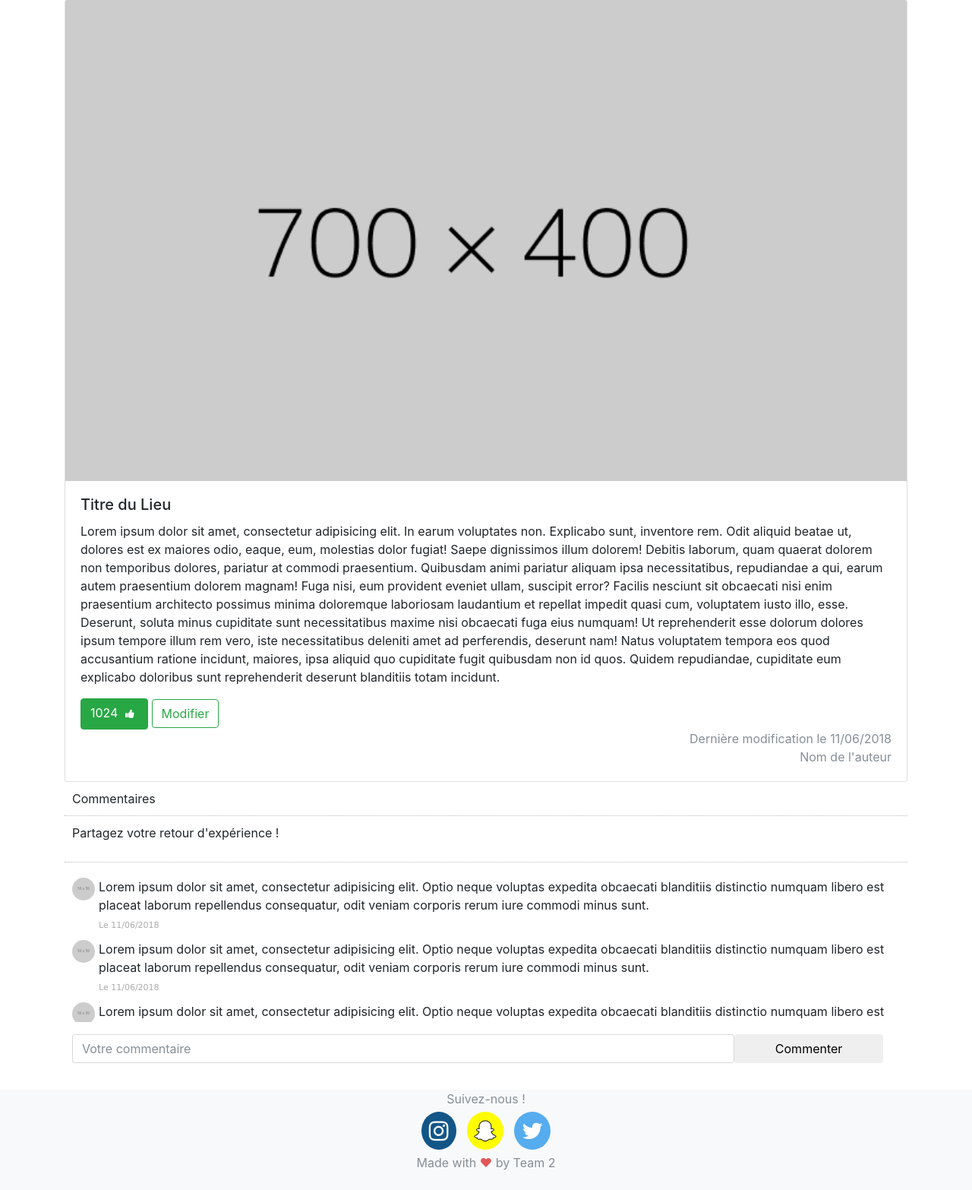
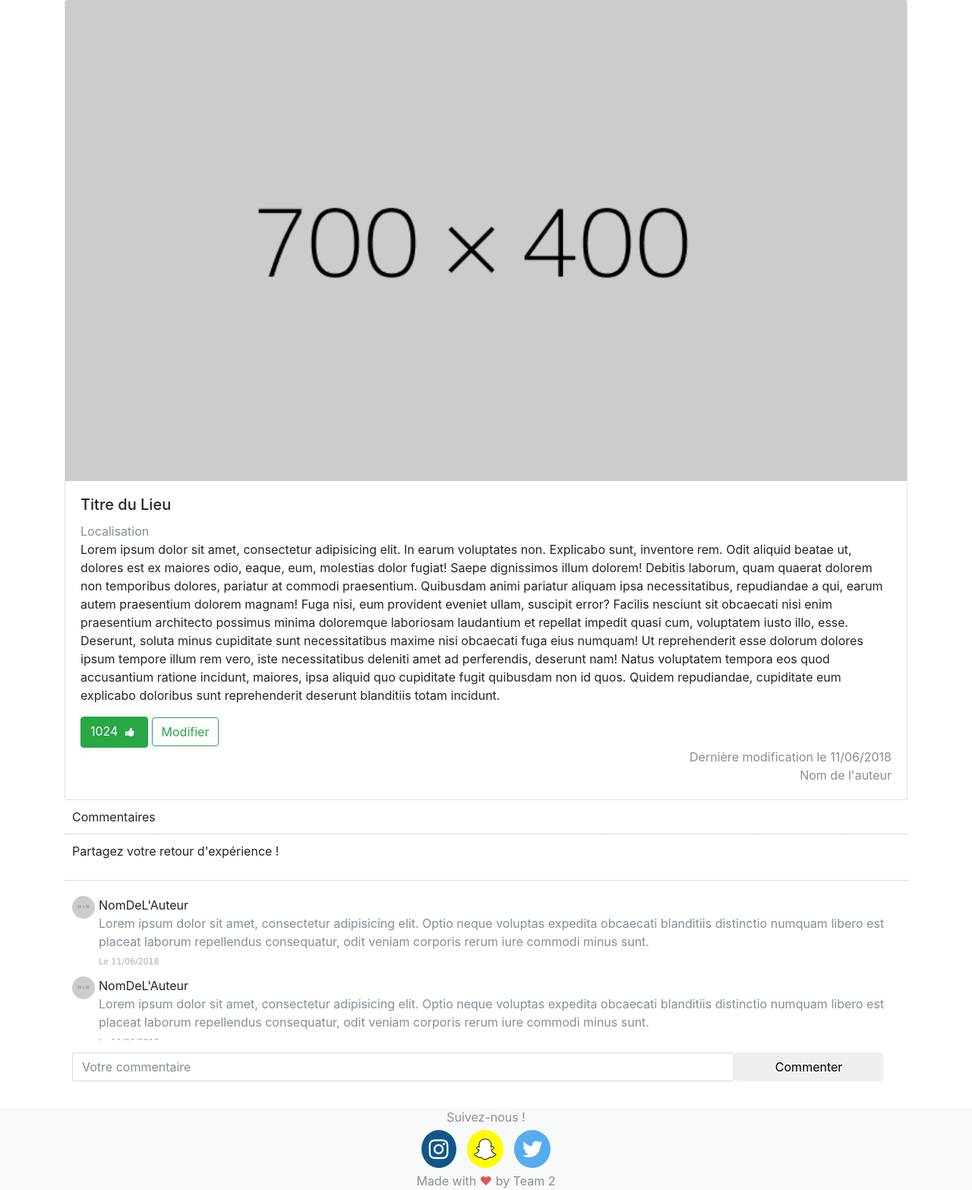
Before and after one commit to Bonjouravous/projetWeb, a PHP site: page /articleStyle.php in a window 1280 px wide. Shown: the part 233-1799 px from the top of the page at 76% size. Before the commit the page ends 1773 px from the top, so only its background shows below. Run offline with PHP 8.4, Linux system fonts and the light colour scheme; grey boxes labelled with a size stand in for pictures from a placeholder-image service; some libraries are stand-ins or nearby versions.

Commit message:
articles style

```diff
--- a/articleStyle.php
+++ b/articleStyle.php
@@ -4,6 +4,7 @@
  		<img class="card-img-top" src="images/700x400.png" alt="Card image cap">
  		<div class="card-body">
  			<h5 class="card-title">Titre du Lieu</h5>
+ 			<span class="text-muted">Localisation</span>
  			<p class="card-text"><span>Lorem ipsum dolor sit amet, consectetur adipisicing elit. In earum voluptates non. Explicabo sunt, inventore rem. Odit aliquid beatae ut, dolores est ex maiores odio, eaque, eum, molestias dolor fugiat!</span>
  				<span>Saepe dignissimos illum dolorem! Debitis laborum, quam quaerat dolorem non temporibus dolores, pariatur at commodi praesentium. Quibusdam animi pariatur aliquam ipsa necessitatibus, repudiandae a qui, earum autem praesentium dolorem magnam!</span>
  				<span>Fuga nisi, eum provident eveniet ullam, suscipit error? Facilis nesciunt sit obcaecati nisi enim praesentium architecto possimus minima doloremque laboriosam laudantium et repellat impedit quasi cum, voluptatem iusto illo, esse.</span>
@@ -29,8 +30,9 @@
  						<div class="commenterImage">
  							<img src="https://dummyimage.com/50x50/d3d3d3/fff" />
  						</div>
- 						<div class="commentText">
- 							<p class="">Lorem ipsum dolor sit amet, consectetur adipisicing elit. Optio neque voluptas expedita obcaecati blanditiis distinctio numquam libero est placeat laborum repellendus consequatur, odit veniam corporis rerum iure commodi minus sunt.</p> <span class="date sub-text">Le 11/06/2018</span>
+ 						<div class="commentText" >
+ 							<p><span>NomDeL'Auteur</span></p>
+ 							<p class="text-muted">Lorem ipsum dolor sit amet, consectetur adipisicing elit. Optio neque voluptas expedita obcaecati blanditiis distinctio numquam libero est placeat laborum repellendus consequatur, odit veniam corporis rerum iure commodi minus sunt.</p> <span class="date sub-text">Le 11/06/2018</span>
 
  						</div>
  					</li>
@@ -38,16 +40,9 @@
  						<div class="commenterImage">
  							<img src="https://dummyimage.com/50x50/d3d3d3/fff" />
  						</div>
- 						<div class="commentText">
- 							<p class="">Lorem ipsum dolor sit amet, consectetur adipisicing elit. Optio neque voluptas expedita obcaecati blanditiis distinctio numquam libero est placeat laborum repellendus consequatur, odit veniam corporis rerum iure commodi minus sunt.</p> <span class="date sub-text">Le 11/06/2018</span>
-
- 						</div>
- 					</li>					<li>
- 						<div class="commenterImage">
- 							<img src="https://dummyimage.com/50x50/d3d3d3/fff" />
- 						</div>
- 						<div class="commentText">
- 							<p class="">Lorem ipsum dolor sit amet, consectetur adipisicing elit. Optio neque voluptas expedita obcaecati blanditiis distinctio numquam libero est placeat laborum repellendus consequatur, odit veniam corporis rerum iure commodi minus sunt.</p> <span class="date sub-text">Le 11/06/2018</span>
+ 						<div class="commentText" >
+ 							<p><span>NomDeL'Auteur</span></p>
+ 							<p class="text-muted">Lorem ipsum dolor sit amet, consectetur adipisicing elit. Optio neque voluptas expedita obcaecati blanditiis distinctio numquam libero est placeat laborum repellendus consequatur, odit veniam corporis rerum iure commodi minus sunt.</p> <span class="date sub-text">Le 11/06/2018</span>
 
  						</div>
  					</li>
@@ -55,8 +50,9 @@
  						<div class="commenterImage">
  							<img src="https://dummyimage.com/50x50/d3d3d3/fff" />
  						</div>
- 						<div class="commentText">
- 							<p class="">Lorem ipsum dolor sit amet, consectetur adipisicing elit. Optio neque voluptas expedita obcaecati blanditiis distinctio numquam libero est placeat laborum repellendus consequatur, odit veniam corporis rerum iure commodi minus sunt.</p> <span class="date sub-text">Le 11/06/2018</span>
+ 						<div class="commentText" >
+ 							<p><span>NomDeL'Auteur</span></p>
+ 							<p class="text-muted">Lorem ipsum dolor sit amet, consectetur adipisicing elit. Optio neque voluptas expedita obcaecati blanditiis distinctio numquam libero est placeat laborum repellendus consequatur, odit veniam corporis rerum iure commodi minus sunt.</p> <span class="date sub-text">Le 11/06/2018</span>
 
  						</div>
  					</li>
@@ -64,8 +60,9 @@
  						<div class="commenterImage">
  							<img src="https://dummyimage.com/50x50/d3d3d3/fff" />
  						</div>
- 						<div class="commentText">
- 							<p class="">Lorem ipsum dolor sit amet, consectetur adipisicing elit. Optio neque voluptas expedita obcaecati blanditiis distinctio numquam libero est placeat laborum repellendus consequatur, odit veniam corporis rerum iure commodi minus sunt.</p> <span class="date sub-text">Le 11/06/2018</span>
+ 						<div class="commentText" >
+ 							<p><span>NomDeL'Auteur</span></p>
+ 							<p class="text-muted">Lorem ipsum dolor sit amet, consectetur adipisicing elit. Optio neque voluptas expedita obcaecati blanditiis distinctio numquam libero est placeat laborum repellendus consequatur, odit veniam corporis rerum iure commodi minus sunt.</p> <span class="date sub-text">Le 11/06/2018</span>
 
  						</div>
  					</li>
@@ -73,17 +70,9 @@
  						<div class="commenterImage">
  							<img src="https://dummyimage.com/50x50/d3d3d3/fff" />
  						</div>
- 						<div class="commentText">
- 							<p class="">Lorem ipsum dolor sit amet, consectetur adipisicing elit. Optio neque voluptas expedita obcaecati blanditiis distinctio numquam libero est placeat laborum repellendus consequatur, odit veniam corporis rerum iure commodi minus sunt.</p> <span class="date sub-text">Le 11/06/2018</span>
-
- 						</div>
- 					</li>
- 					<li>
- 						<div class="commenterImage">
- 							<img src="https://dummyimage.com/50x50/d3d3d3/fff" />
- 						</div>
- 						<div class="commentText">
- 							<p class="">Lorem ipsum dolor sit amet, consectetur adipisicing elit. Optio neque voluptas expedita obcaecati blanditiis distinctio numquam libero est placeat laborum repellendus consequatur, odit veniam corporis rerum iure commodi minus sunt.</p> <span class="date sub-text">Le 11/06/2018</span>
+ 						<div class="commentText" >
+ 							<p><span>NomDeL'Auteur</span></p>
+ 							<p class="text-muted">Lorem ipsum dolor sit amet, consectetur adipisicing elit. Optio neque voluptas expedita obcaecati blanditiis distinctio numquam libero est placeat laborum repellendus consequatur, odit veniam corporis rerum iure commodi minus sunt.</p> <span class="date sub-text">Le 11/06/2018</span>
 
  						</div>
  					</li>
```
